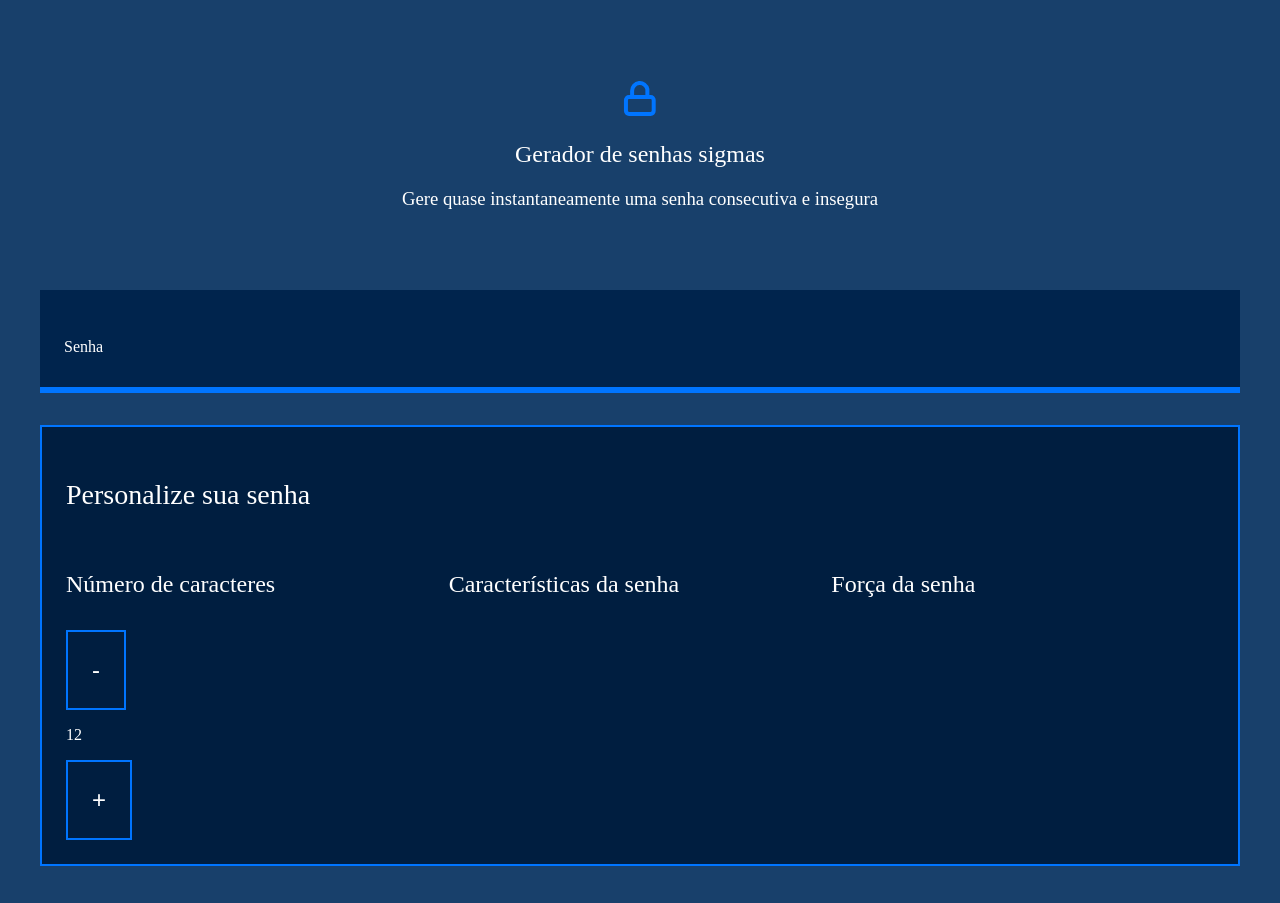
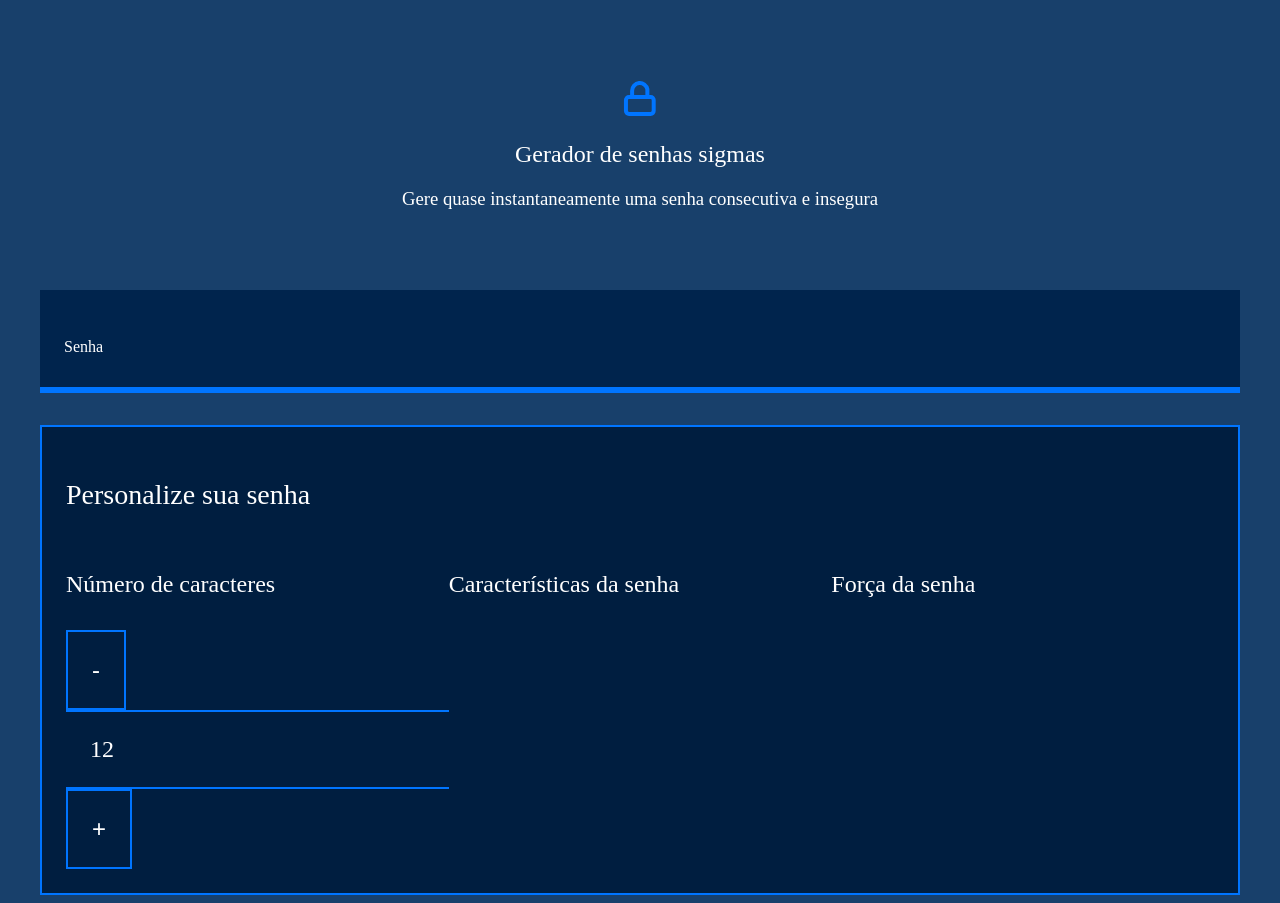
Before and after one commit to ArthurTheDog0101/senha-super-hetero, a plain HTML site: page index.html in a window 1280 px wide. Before the commit the page ends 874 px from the top, so only its background shows below. Drawn offline with Linux system fonts and the light colour scheme.

Commit message:
iso prece goblim

```diff
--- a/style.css
+++ b/style.css
@@ -87,3 +87,11 @@ body{
     padding: 24px;
     font-size: 24px;
 }
+
+.parametro-senha__texto{
+    padding: 24px;
+    border-top: 2px solid var(--borda);
+    border-bottom: 2px solid var(--borda);
+    margin: 0;
+    font-size: 24px;
+}
```
